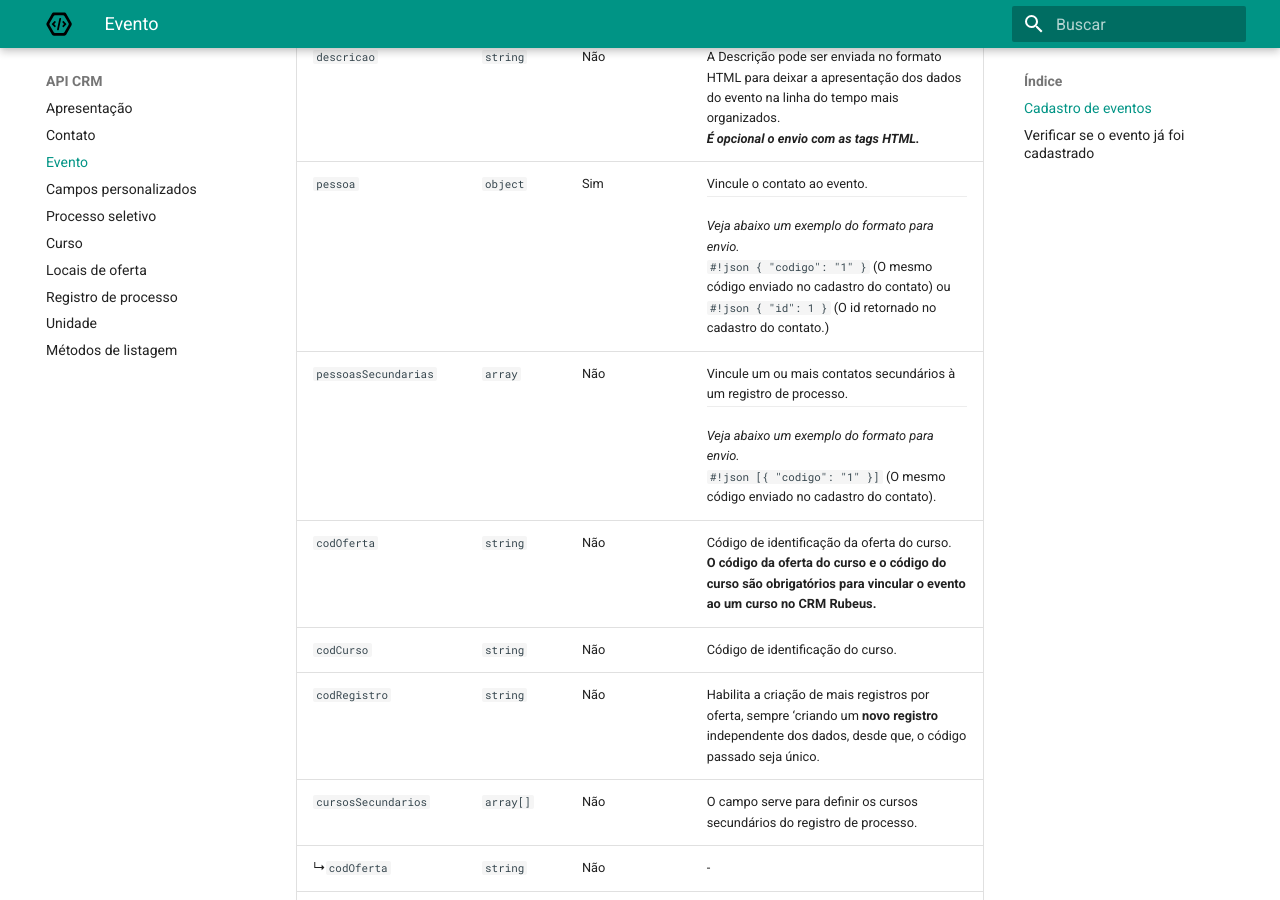
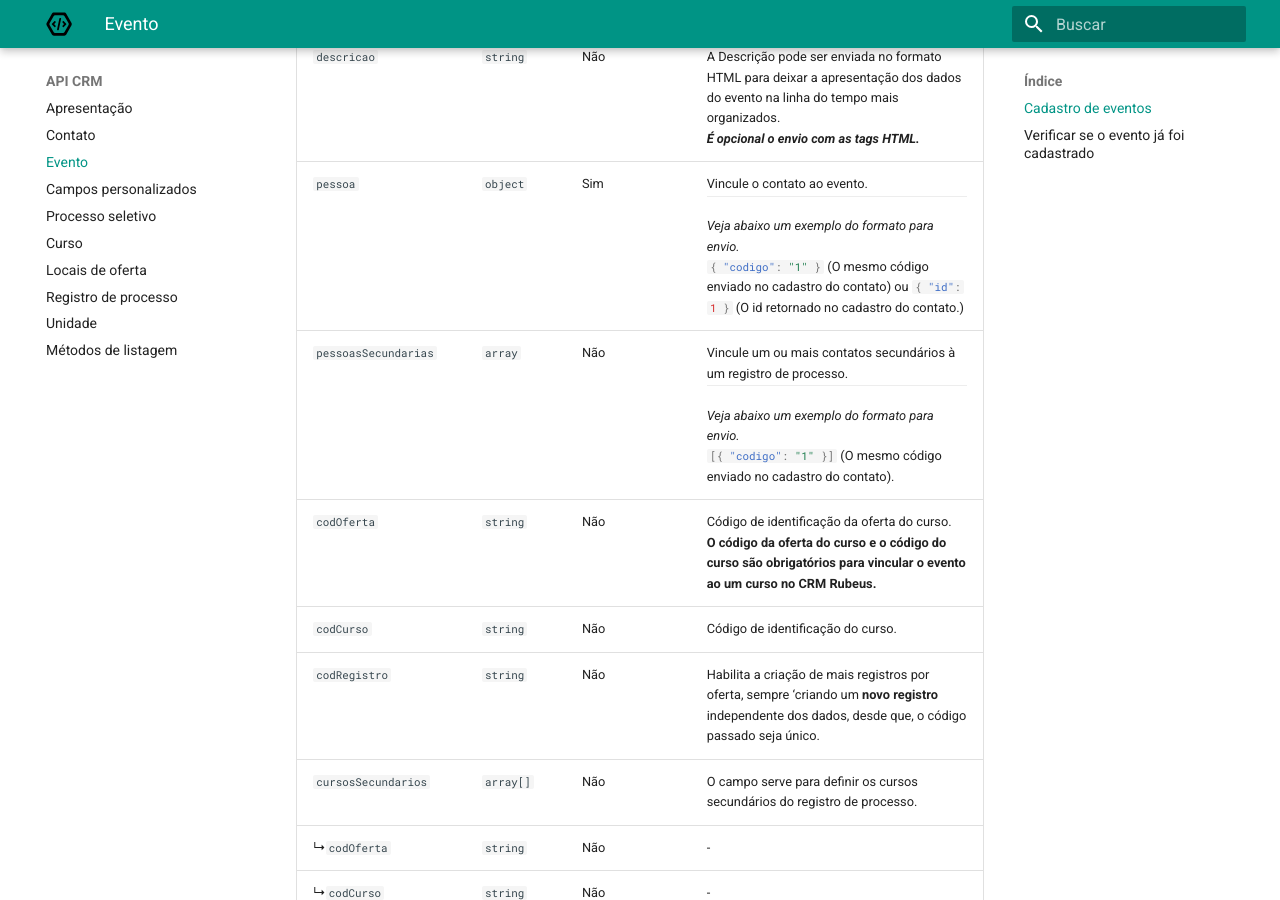
Before and after one commit to rubeus-tecnologia-e-inovacao/docs, an MkDocs documentation site: the page built from docs/api_crm/evento.md, in a window 1280 px wide and 900 px high, scrolled down 917 px. Built offline with MkDocs 1.6.1 and Material for MkDocs 9.7.7, drawn with Linux system fonts in a browser that asks for light colours; some of the changed text lies outside the part shown.

Commit message:
fix: adiciona inlinehilite

```diff
--- a/mkdocs.yml
+++ b/mkdocs.yml
@@ -76,3 +76,4 @@ markdown_extensions:
   - admonition
   - pymdownx.details
   - pymdownx.superfences
+  - pymdownx.inlinehilite
```
